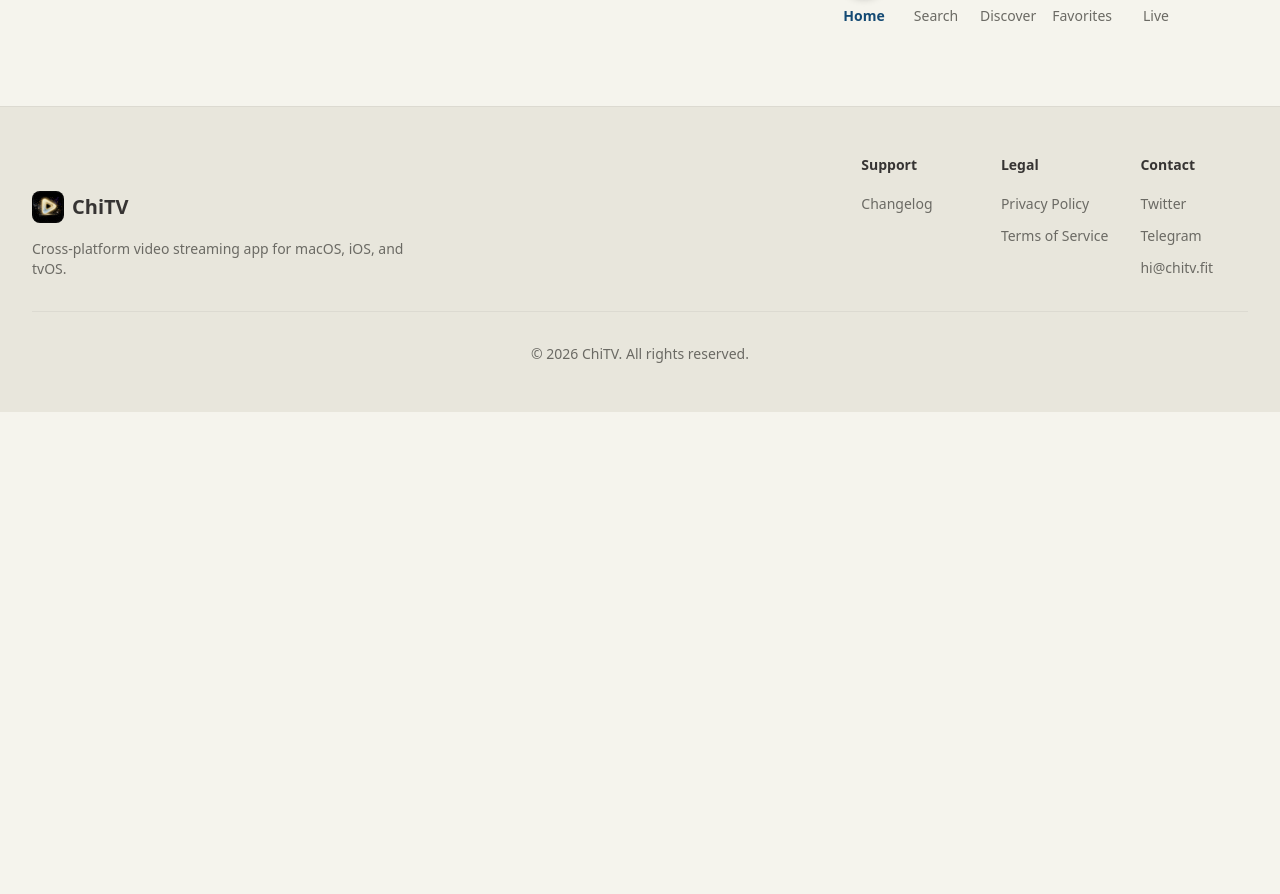
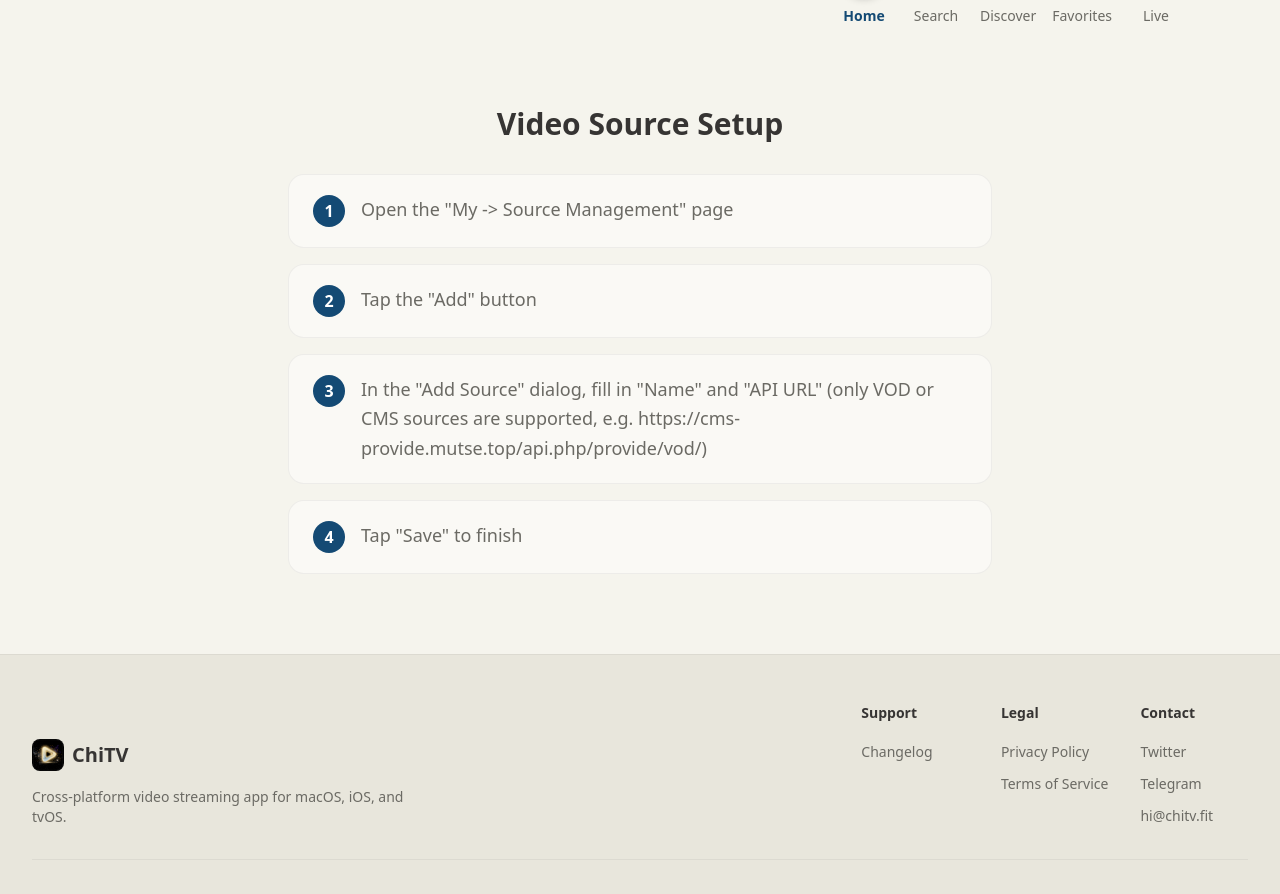
Before and after one commit to mutse/chitv-app-web, a React (Vite) app: page /android in a window 1280 px wide. Shown: the part 976-1870 px from the top of the page. Before the commit the page ends 1388 px from the top, so only its background shows below. Built offline with nearby package versions, Linux system fonts and the light colour scheme.

Commit message:
Android 页增加视频源设置指南

```diff
--- /dev/null
+++ b/src/components/AndroidGuide.tsx
@@ -0,0 +1,34 @@
+import { useTranslation } from '../i18n/useTranslation'
+
+export function AndroidGuide() {
+  const { t } = useTranslation()
+  const steps = [
+    t('android.guide.step1'),
+    t('android.guide.step2'),
+    t('android.guide.step3'),
+    t('android.guide.step4'),
+  ]
+
+  return (
+    <section className="pb-20">
+      <div className="max-w-3xl mx-auto px-4 sm:px-6 lg:px-8">
+        <h2 className="text-2xl sm:text-3xl font-bold text-text-primary mb-8 text-center">
+          {t('android.guide.title')}
+        </h2>
+        <ol className="space-y-4">
+          {steps.map((step, index) => (
+            <li
+              key={index}
+              className="flex gap-4 bg-surface border border-black/5 rounded-2xl px-6 py-5"
+            >
+              <span className="flex h-8 w-8 shrink-0 items-center justify-center rounded-full bg-primary text-white font-semibold">
+                {index + 1}
+              </span>
+              <p className="text-text-secondary leading-relaxed text-lg break-words">{step}</p>
+            </li>
+          ))}
+        </ol>
+      </div>
+    </section>
+  )
+}
--- a/src/locale/en.ts
+++ b/src/locale/en.ts
@@ -116,6 +116,11 @@ export const en: Record<string, string> = {
   'android.cta.button': 'Download APK',
   'android.cta.official': 'Official APK Download',
   'android.cta.github': 'GitHub APK Download',
+  'android.guide.title': 'Video Source Setup',
+  'android.guide.step1': 'Open the "My -> Source Management" page',
+  'android.guide.step2': 'Tap the "Add" button',
+  'android.guide.step3': 'In the "Add Source" dialog, fill in "Name" and "API URL" (only VOD or CMS sources are supported, e.g. https://cms-provide.mutse.top/api.php/provide/vod/)',
+  'android.guide.step4': 'Tap "Save" to finish',
   // About
   'about.title': 'About ChiTV',
   'about.subtitle': 'Making quality video content accessible to everyone',
--- a/src/locale/tw.ts
+++ b/src/locale/tw.ts
@@ -116,6 +116,11 @@ export const tw: Record<string, string> = {
   'android.cta.button': '下載 APK',
   'android.cta.official': '官網下載 APK',
   'android.cta.github': 'GitHub 下載 APK',
+  'android.guide.title': '視頻源設置',
+  'android.guide.step1': '打開“我的->視頻源管理”頁面',
+  'android.guide.step2': '點擊“添加”按鈕',
+  'android.guide.step3': '在“新增視頻源”對話框填入“名稱”和“API URL”（只支持 vod 或 cms 源，例如 https://cms-provide.mutse.top/api.php/provide/vod/）',
+  'android.guide.step4': '點擊“保存”按鈕即可',
   // About
   'about.title': '關於 ChiTV',
   'about.subtitle': '讓每個人都能享受優質的視頻內容',
--- a/src/locale/zh.ts
+++ b/src/locale/zh.ts
@@ -116,6 +116,11 @@ export const zh: Record<string, string> = {
   'android.cta.button': '下载 APK',
   'android.cta.official': '官网下载 APK',
   'android.cta.github': 'GitHub 下载 APK',
+  'android.guide.title': '视频源设置',
+  'android.guide.step1': '打开“我的->视频源管理”页面',
+  'android.guide.step2': '点击“添加”按钮',
+  'android.guide.step3': '在“新增视频源”对话框填入“名称”和“API URL”（只支持 vod 或 cms 源，例如 https://cms-provide.mutse.top/api.php/provide/vod/）',
+  'android.guide.step4': '点击“保存”按钮即可',
   // About
   'about.title': '关于 ChiTV',
   'about.subtitle': '让每个人都能享受优质的视频内容',
--- a/src/pages/Android.tsx
+++ b/src/pages/Android.tsx
@@ -2,6 +2,7 @@ import { useTranslation } from '../i18n/useTranslation'
 import { PageMeta } from '../components/PageMeta'
 import { AndroidShowcase } from '../components/AndroidShowcase'
 import { AndroidDownload } from '../components/AndroidDownload'
+import { AndroidGuide } from '../components/AndroidGuide'
 
 export function Android() {
   const { t } = useTranslation()
@@ -21,6 +22,8 @@ export function Android() {
 
       <AndroidShowcase />
 
+      <AndroidGuide />
+
     </>
   )
 }
```
